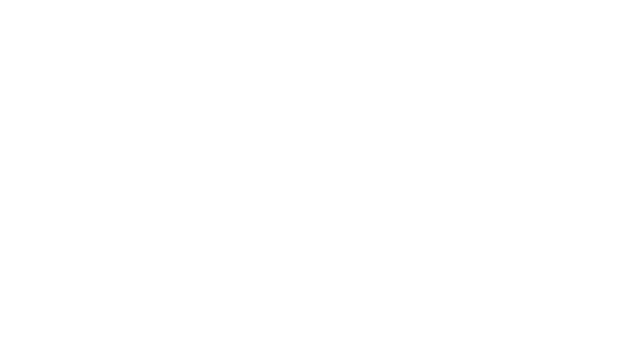
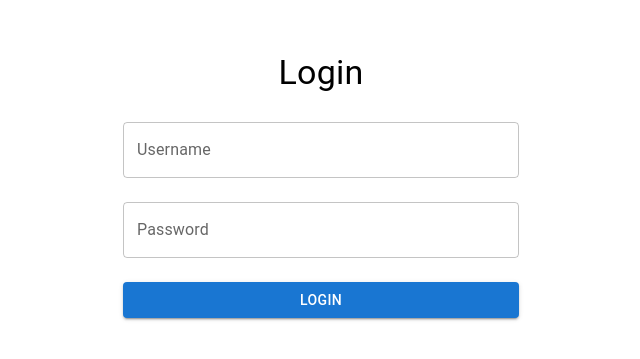
Before and after one commit to ajitsagale/BaseReact, a React (Create React App) app: page / in a window 1280 px wide. Before the commit this address had no page. Shown: the part 215-574 px from the top of the page, without its empty margins (319-959 px from the left). Built offline with nearby package versions, Linux system fonts and the light colour scheme.

Commit message:
added menu, api call

```diff
--- a/package.json
+++ b/package.json
@@ -18,6 +18,7 @@
     "@types/react-dom": "^19.0.4",
     "@types/react-router-dom": "^5.3.3",
     "axios": "^1.8.2",
+    "formik": "^2.4.6",
     "framer-motion": "^12.5.0",
     "react": "^19.0.0",
     "react-dom": "^19.0.0",
@@ -26,7 +27,8 @@
     "react-scripts": "5.0.1",
     "redux": "^5.0.1",
     "typescript": "^4.9.5",
-    "web-vitals": "^2.1.4"
+    "web-vitals": "^2.1.4",
+    "yup": "^1.6.1"
   },
   "scripts": {
     "start": "react-scripts start",
--- a/src/features/auth/pages/LoginPage.tsx
+++ b/src/features/auth/pages/LoginPage.tsx
@@ -1,11 +1,99 @@
-import React from 'react';
-import { Container } from '@mui/material';
-import LoginForm from '../components/LoginForm';
+import React, { useState } from 'react';
+import { useDispatch, useSelector } from 'react-redux';
+import { AppDispatch, RootState } from '../../../store/store';
+import { login } from '../store/authSlice';
+import { TextField, Button, Box, Typography, Container, Alert } from '@mui/material';
+import { motion } from 'framer-motion';
+import { useNavigate } from 'react-router-dom';
+import { useFormik } from 'formik';
+import * as yup from 'yup';
+
+const validationSchema = yup.object({
+  username: yup.string().required('Username is required'),
+  password: yup.string().required('Password is required'),
+});
 
 const LoginPage: React.FC = () => {
+  const dispatch = useDispatch<AppDispatch>();
+  const navigate = useNavigate();
+  const [loginError, setLoginError] = useState<string | null>(null);
+  const authError = useSelector((state: RootState) => state.auth.error);
+
+  const formik = useFormik({
+    initialValues: {
+      username: '',
+      password: '',
+    },
+    validationSchema: validationSchema,
+    onSubmit: (values) => {
+      dispatch(login(values))
+        .unwrap()
+        .then(() => {
+          navigate('/dashboard');
+        })
+        .catch((error) => {
+          setLoginError(error);
+          navigate('/dashboard');
+        });
+    },
+  });
+
   return (
     <Container maxWidth="xs">
-      <LoginForm />
+      <motion.div
+        initial={{ opacity: 0, y: -50 }}
+        animate={{ opacity: 1, y: 0 }}
+        transition={{ duration: 0.5 }}
+      >
+        <Box
+          display="flex"
+          flexDirection="column"
+          alignItems="center"
+          justifyContent="center"
+          height="100vh"
+        >
+          <Typography variant="h4" component="h1" gutterBottom>
+            Login
+          </Typography>
+          {loginError && <Alert severity="error">{loginError}</Alert>}
+          <form onSubmit={formik.handleSubmit}>
+            <TextField
+              label="Username"
+              variant="outlined"
+              margin="normal"
+              fullWidth
+              id="username"
+              name="username"
+              value={formik.values.username}
+              onChange={formik.handleChange}
+              error={formik.touched.username && Boolean(formik.errors.username)}
+              helperText={formik.touched.username && formik.errors.username}
+            />
+            <TextField
+              label="Password"
+              type="password"
+              variant="outlined"
+              margin="normal"
+              fullWidth
+              id="password"
+              name="password"
+              value={formik.values.password}
+              onChange={formik.handleChange}
+              error={formik.touched.password && Boolean(formik.errors.password)}
+              helperText={formik.touched.password && formik.errors.password}
+            />
+            <Button
+              variant="contained"
+              color="primary"
+              fullWidth
+              type="submit"
+              sx={{ mt: 2 }}
+            >
+              Login
+            </Button>
+          </form>
+        </Box>
+      </motion.div>
     </Container>
   );
 };
--- /dev/null
+++ b/src/features/auth/pages/PorfilePage.tsx
@@ -0,0 +1,19 @@
+import React from 'react';
+import { Container, Typography, Box } from '@mui/material';
+
+const Profile: React.FC = () => {
+  return (
+    <Container maxWidth="md">
+      <Box sx={{ mt: 4 }}>
+        <Typography variant="h4" component="h1" gutterBottom>
+          Profile
+        </Typography>
+        <Typography variant="body1">
+          This is the profile page. Here you can display user information and allow the user to update their profile details.
+        </Typography>
+      </Box>
+    </Container>
+  );
+};
+
+export default Profile;
--- a/src/features/auth/services/authService.ts
+++ b/src/features/auth/services/authService.ts
@@ -1,16 +1,6 @@
 import axios from 'axios';
 
-interface Credentials {
-  username: string;
-  password: string;
-}
-
-const login = (credentials: Credentials) => {
-  return axios.post('/api/login', credentials);
+export const loginService = async (credentials: { username: string; password: string }) => {
+  const response = await axios.post('/api/login', credentials);
+  return response.data;
 };
-
-const authService = {
-  login,
-};
-
-export default authService;
--- a/src/features/auth/store/authSlice.ts
+++ b/src/features/auth/store/authSlice.ts
@@ -1,39 +1,40 @@
-import { createSlice, createAsyncThunk, PayloadAction } from '@reduxjs/toolkit';
-import authService from '../services/authService';
+import { createSlice, createAsyncThunk } from '@reduxjs/toolkit';
+import axios from 'axios';
+import { loginService } from '../services/authService';
 
-interface AuthState {
-  user: any;
-  loading: boolean;
-  error: string | null;
-}
-
-const initialState: AuthState = {
-  user: null,
-  loading: false,
-  error: null,
-};
-
-export const login = createAsyncThunk('auth/login', async (credentials: { username: string; password: string }) => {
-  const response = await authService.login(credentials);
-  return response.data;
-});
+export const login = createAsyncThunk(
+  'auth/login',
+  async (credentials: { username: string; password: string }, { rejectWithValue }) => {
+    try {
+      const response = await loginService(credentials);
+      return response;
+    } catch (error) {
+      if (axios.isAxiosError(error) && error.response && error.response.data) {
+        if (typeof error.response.data === 'string' && error.response.data.includes('<!DOCTYPE html>')) {
+          return rejectWithValue('An unexpected error occurred. Please try again later.');
+        }
+        return rejectWithValue(error.response.data);
+      }
+      return rejectWithValue((error as Error).message);
+    }
+  }
+);
 
 const authSlice = createSlice({
   name: 'auth',
-  initialState,
+  initialState: {
+    user: null,
+    error: null as string | null,
+  },
   reducers: {},
   extraReducers: (builder) => {
     builder
-      .addCase(login.pending, (state) => {
-        state.loading = true;
-      })
-      .addCase(login.fulfilled, (state, action: PayloadAction<any>) => {
-        state.loading = false;
+      .addCase(login.fulfilled, (state, action) => {
         state.user = action.payload;
+        state.error = null;
       })
       .addCase(login.rejected, (state, action) => {
-        state.loading = false;
-        state.error = action.error.message ?? null;
+        state.error = action.payload as string | null;
       });
   },
 });
--- a/src/layouts/AuthenticatedLayout.tsx
+++ b/src/layouts/AuthenticatedLayout.tsx
@@ -2,6 +2,7 @@ import React, { useState } from 'react';
 import { Box, AppBar, Toolbar, IconButton, Drawer, List, ListItem, ListItemText, CssBaseline, Container, Typography, useMediaQuery, useTheme, Backdrop } from '@mui/material';
 import MenuIcon from '@mui/icons-material/Menu';
 import { Outlet, Link } from 'react-router-dom';
+import ProfileMenu from './ProfileMenu';
 
 const drawerWidth = 240;
 
@@ -27,7 +28,7 @@ const AuthenticatedLayout: React.FC = () => {
   );
 
   return (
-    <Box sx={{ display: 'flex' }}>
+    <Box sx={{ display: 'flex', flexDirection: 'column', minHeight: '80vh'  }}>
       <CssBaseline />
       <AppBar position="fixed" sx={{ zIndex: (theme) => theme.zIndex.drawer + 1 }}>
         <Toolbar>
@@ -43,7 +44,10 @@ const AuthenticatedLayout: React.FC = () => {
           <Typography variant="h6" noWrap component="div">
             Dashboard
           </Typography>
-        </Toolbar>
+          <Box sx={{ marginLeft: 'auto' }} >
+          <ProfileMenu />
+            </Box>
+          </Toolbar>
       </AppBar>
       <Box
         component="nav"
--- /dev/null
+++ b/src/layouts/ProfileMenu.tsx
@@ -0,0 +1,54 @@
+import React, { useState } from 'react';
+import { IconButton, Menu, MenuItem, Avatar } from '@mui/material';
+import { useNavigate } from 'react-router-dom';
+
+const ProfileMenu: React.FC = () => {
+  const [anchorEl, setAnchorEl] = useState<null | HTMLElement>(null);
+  const navigate = useNavigate();
+
+  const handleMenuOpen = (event: React.MouseEvent<HTMLElement>) => {
+    setAnchorEl(event.currentTarget);
+  };
+
+  const handleMenuClose = () => {
+    setAnchorEl(null);
+  };
+
+  const handleViewProfile = () => {
+    handleMenuClose();
+    navigate('/profile');
+  };
+
+  const handleSignOut = () => {
+    handleMenuClose();
+    // Add sign out logic here
+    navigate('/login');
+  };
+
+  return (
+    <>
+      <IconButton
+        edge="end"
+        aria-label="account of current user"
+        aria-controls="profile-menu"
+        aria-haspopup="true"
+        onClick={handleMenuOpen}
+        color="inherit"
+      >
+        <Avatar alt="Profile Picture" />
+      </IconButton>
+      <Menu
+        id="profile-menu"
+        anchorEl={anchorEl}
+        keepMounted
+        open={Boolean(anchorEl)}
+        onClose={handleMenuClose}
+      >
+        <MenuItem onClick={handleViewProfile}>View Profile</MenuItem>
+        <MenuItem onClick={handleSignOut}>Sign Out</MenuItem>
+      </Menu>
+    </>
+  );
+};
+
+export default ProfileMenu;
--- a/src/router/authRoutes.tsx
+++ b/src/router/authRoutes.tsx
@@ -3,12 +3,15 @@ import { Route } from 'react-router-dom';
 import LoginPage from '../features/auth/pages/LoginPage';
 import Dashboard from '../features/dashboard/pages/Dashboard';
 import AuthenticatedLayout from '../layouts/AuthenticatedLayout';
+import Profile from '../features/auth/pages/PorfilePage';
 
 export const authRoutes = (
   <>
+    <Route path="/" element={<LoginPage />} />
     <Route path="/login" element={<LoginPage />} />
     <Route element={<AuthenticatedLayout />}>
       <Route path="/dashboard" element={<Dashboard />} />
+      <Route path="/profile" element={<Profile />} />
       {/* Add more authenticated routes here */}
     </Route>
   </>
```
Also changed, not shown: 1 other file (tests, documents, lock files or other folders).
